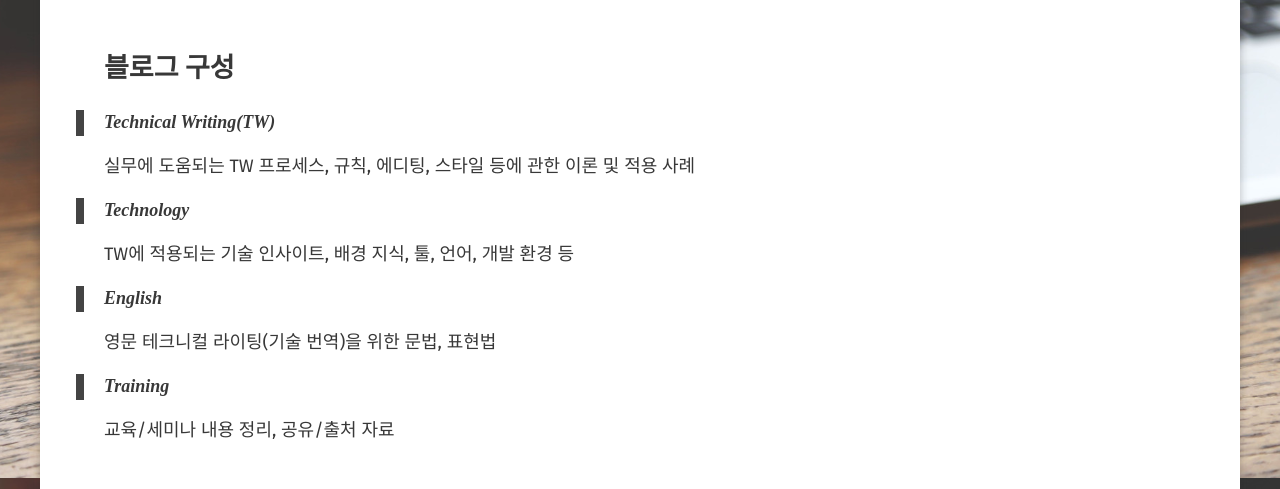
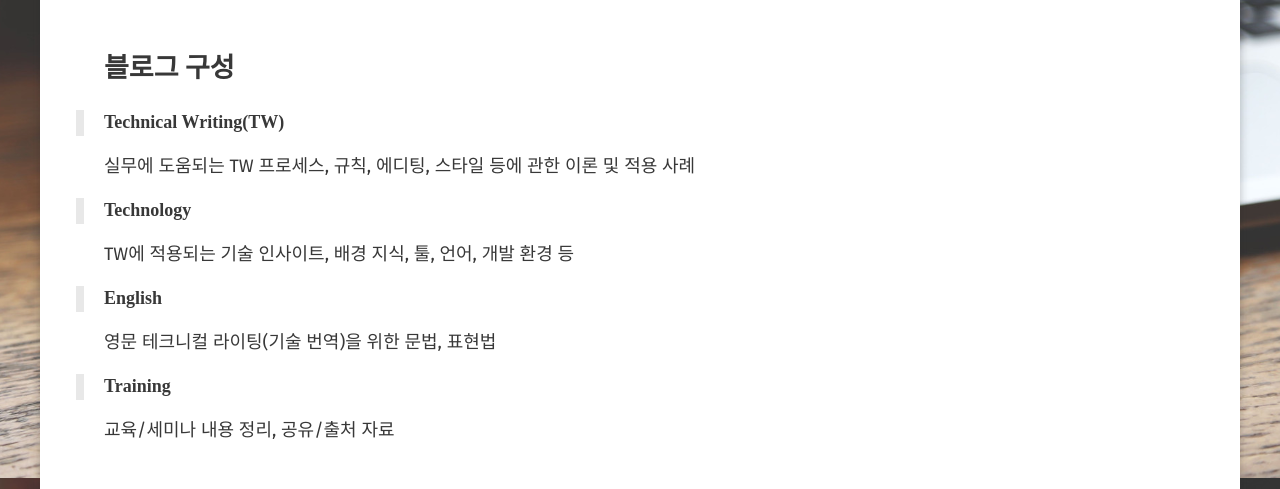
Before and after one commit to dora-author/dora-author.github.io, a Jekyll site: the page built from about/index.md, in a window 1280 px wide. Shown: the part 422-911 px from the top of the page. Built offline with Jekyll 4.4.1, drawn with Linux system fonts in a browser that asks for light colours; some web fonts are replaced; comment, search, counter and statistics services are not loaded.

Commit message:
Fix md for backquote

```diff
--- a/_sass/typography.scss
+++ b/_sass/typography.scss
@@ -69,8 +69,8 @@ h3.title a {
 // quotes
 blockquote {
 	font-family:$alt-font;
-	font-style:italic;
-	border-left:8px solid $color_tundora;
+	font-style:normal;
+	border-left:8px solid $color_gray;
 	padding-left:20px;
 	margin: 0;
 }
```
Also changed, not shown: _posts/Technical Writing/2021-08-14-markdown-usage.markdown (+4 -4 lines).
